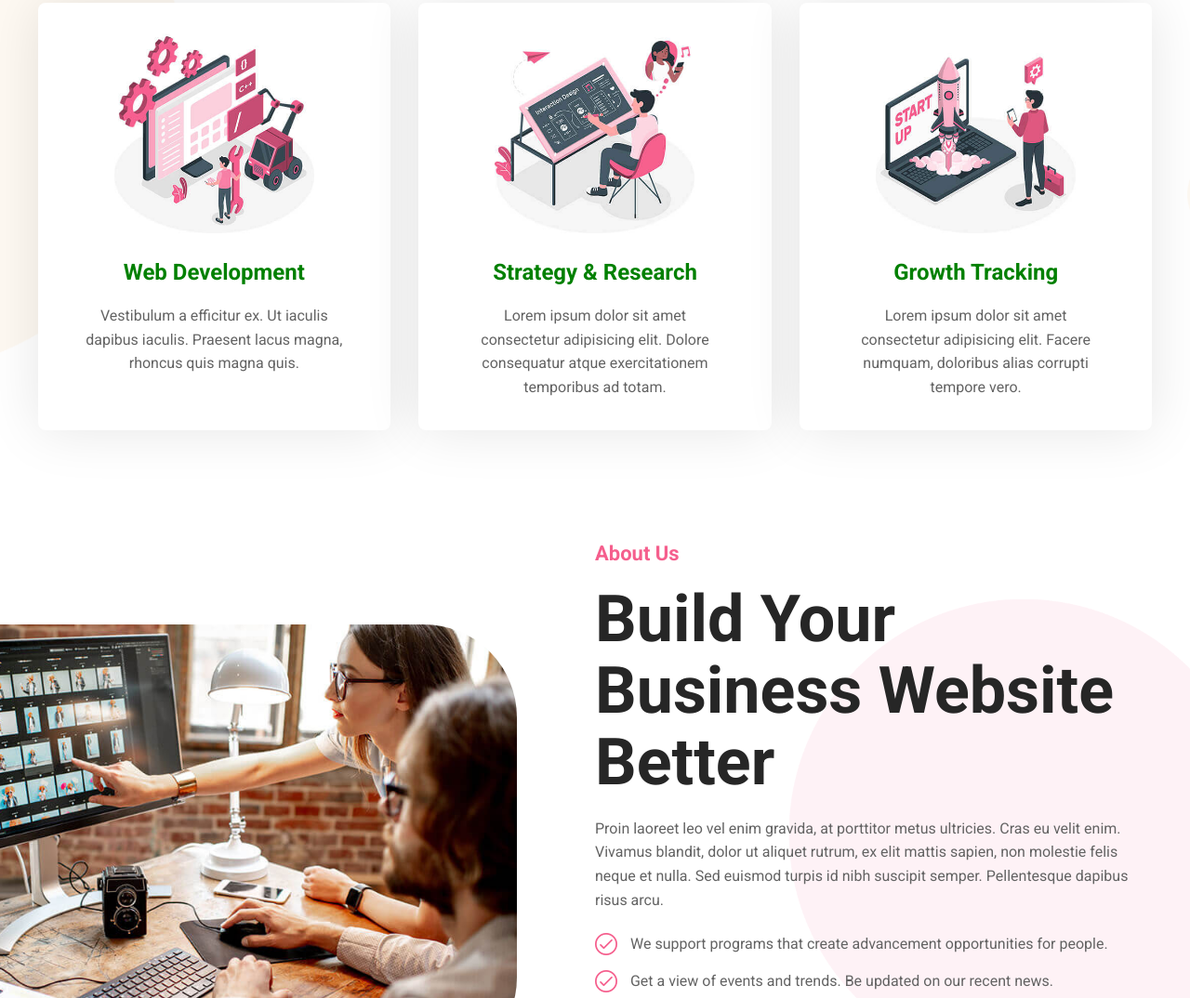
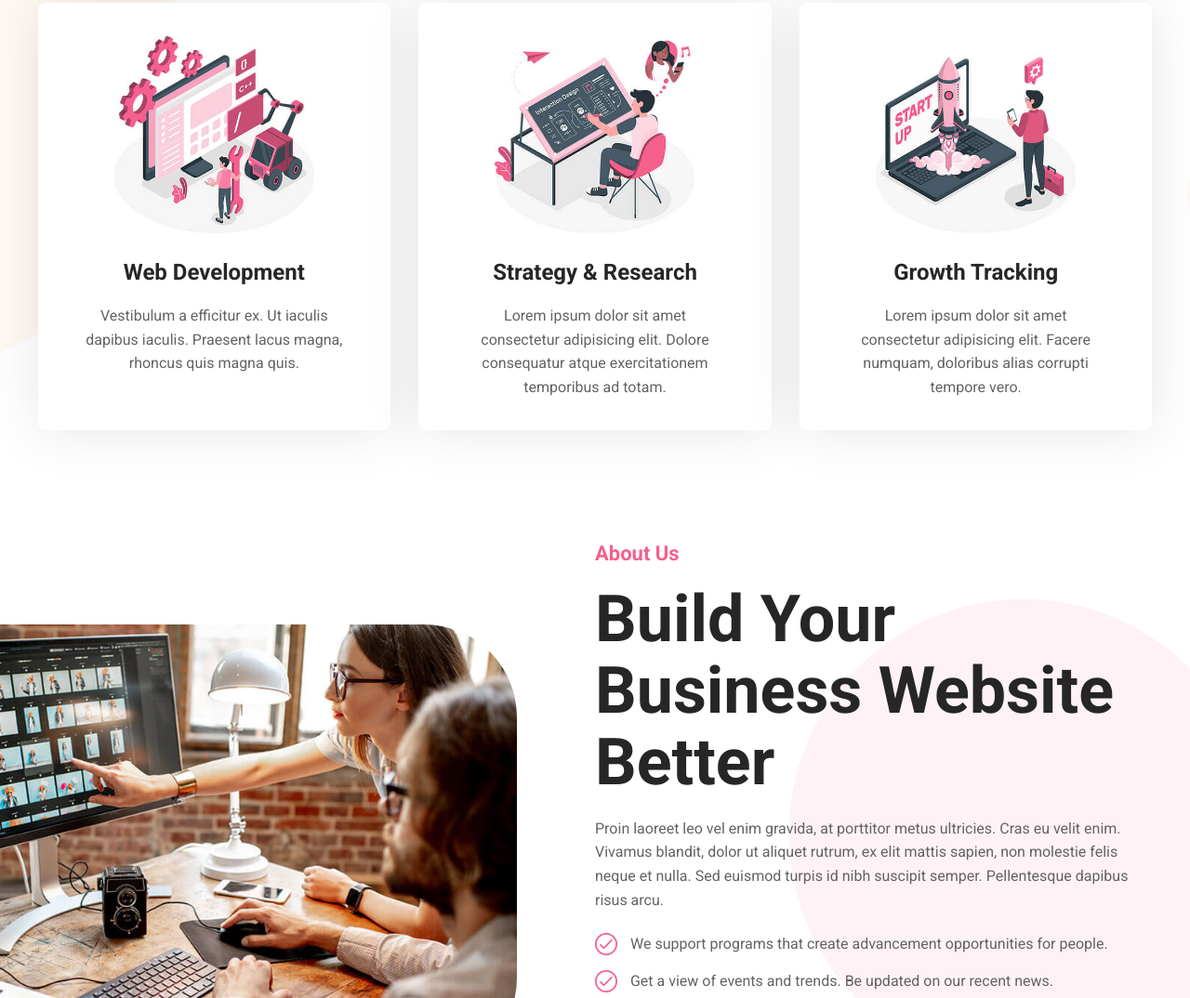
Before and after one commit to plminhdz/web-1, a plain HTML site: page index.html in a window 1280 px wide. Shown: the part 1059-2133 px from the top of the page at 93% size. Drawn offline with nearby package versions, Linux system fonts and the light colour scheme; some packages are replaced by stand-ins of ours; a script that the page names is missing.

Commit message:
restore color

```diff
--- a/css/style.css
+++ b/css/style.css
@@ -263,7 +263,7 @@ nav li i {
     margin: 15px 0;
     font-weight: 700;
     font-size: 1.5rem;
-    color: green;
+    color: #262626;
 }
 
 
```
